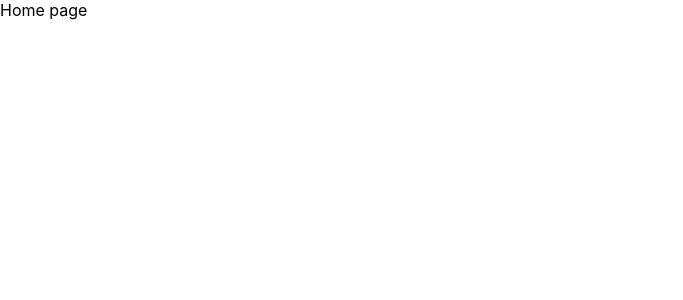
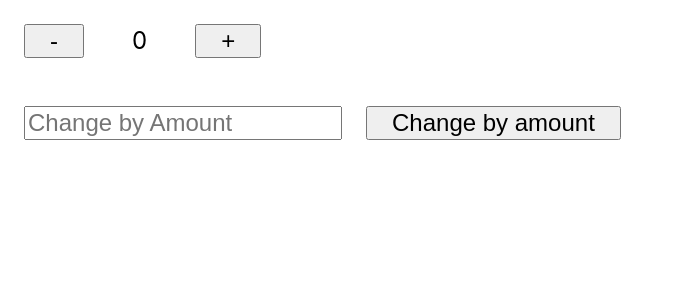
Before and after one commit to Ahmad5633/learning-react-js, a React (Create React App) app: page / in a window 1280 px wide. Shown: the top 300 px of the page, without its empty margins (0-683 px from the left). Built offline with nearby package versions, Linux system fonts and the light colour scheme.

Commit message:
Redux Implemented

```diff
--- a/package.json
+++ b/package.json
@@ -3,11 +3,13 @@
   "version": "0.1.0",
   "private": true,
   "dependencies": {
+    "@reduxjs/toolkit": "^2.2.6",
     "@testing-library/jest-dom": "^5.17.0",
     "@testing-library/react": "^13.4.0",
     "@testing-library/user-event": "^13.5.0",
     "react": "^18.3.1",
     "react-dom": "^18.3.1",
+    "react-redux": "^9.1.2",
     "react-router-dom": "^6.24.1",
     "react-scripts": "5.0.1",
     "web-vitals": "^2.1.4"
--- /dev/null
+++ b/src/components/changesByAmount.jsx
@@ -0,0 +1,10 @@
+import React from "react";
+
+export default function ChangesByAmount({ handleClick }) {
+  return (
+    <form onSubmit={handleClick}>
+      <input type="number" name="number" placeholder="Change by Amount" />
+      <button type="submit">Change by amount</button>
+    </form>
+  );
+}
--- /dev/null
+++ b/src/components/counterText.jsx
@@ -0,0 +1,5 @@
+import React from "react";
+
+export default function CounterText({ count }) {
+  return <text>{count}</text>;
+}
--- /dev/null
+++ b/src/components/decrementButton.jsx
@@ -0,0 +1,5 @@
+import React from "react";
+
+export default function DecrementButton({ handleClick }) {
+  return <button onClick={handleClick}>-</button>;
+}
--- /dev/null
+++ b/src/components/incrementButton.jsx
@@ -0,0 +1,5 @@
+import React from "react";
+
+export default function IncrementButton({ handleClick }) {
+  return <button onClick={handleClick}>+</button>;
+}
--- a/src/index.css
+++ b/src/index.css
@@ -11,3 +11,20 @@ code {
   font-family: source-code-pro, Menlo, Monaco, Consolas, 'Courier New',
     monospace;
 }
+
+button {
+  font-size: 1.5em;
+  margin: 1em;
+  padding-left: 1em;
+  padding-right: 1em;
+}
+
+text {
+  font-size: 1.5em;
+  padding: 1em;
+}
+
+input {
+  font-size: 1.5em;
+  margin-left: 1em;
+}
--- a/src/index.js
+++ b/src/index.js
@@ -1,17 +1,15 @@
-import React from 'react';
-import ReactDOM from 'react-dom/client';
-import './index.css';
-import App from './App';
-import reportWebVitals from './reportWebVitals';
+import React from "react";
+import ReactDOM from "react-dom/client";
+import "./index.css";
+import Counter from "./pages/counter";
+import { Provider } from "react-redux";
+import store from "./redux/store";
 
-const root = ReactDOM.createRoot(document.getElementById('root'));
+const root = ReactDOM.createRoot(document.getElementById("root"));
 root.render(
   <React.StrictMode>
-    <App />
+    <Provider store={store}>
+      <Counter />
+    </Provider>
   </React.StrictMode>
 );
-
-// If you want to start measuring performance in your app, pass a function
-// to log results (for example: reportWebVitals(console.log))
-// or send to an analytics endpoint. Learn more: https://bit.ly/CRA-vitals
-reportWebVitals();
--- /dev/null
+++ b/src/pages/counter.jsx
@@ -0,0 +1,43 @@
+import React from "react";
+import CounterText from "../components/counterText";
+import DecrementButton from "../components/decrementButton";
+import IncrementButton from "../components/incrementButton";
+import ChangesByAmount from "../components/changesByAmount";
+import { useSelector, useDispatch } from "react-redux";
+import { changeValue } from "../redux/app";
+
+export default function Counter() {
+  const dispatch = useDispatch();
+  const value = useSelector((state) => state.value);
+  // const [count, setCount] = React.useState(0)
+
+  const handleDecClick = () => {
+    // setCount(count - 1)
+    dispatch(changeValue(-1));
+  };
+
+  const handleIncClick = () => {
+    // setCount(count + 1)
+    dispatch(changeValue(1));
+  };
+
+  const handleAmountClick = (event) => {
+    event.preventDefault();
+    // checking if the input is a number
+    const amount = parseInt(event.target.number.value);
+    if (!isNaN(amount)) {
+      // setCount(count + amount)
+      dispatch(changeValue(amount));
+    }
+    event.target.number.value = "";
+  };
+
+  return (
+    <div>
+      <DecrementButton handleClick={handleDecClick} />
+      <CounterText count={value} />
+      <IncrementButton handleClick={handleIncClick} />
+      <ChangesByAmount handleClick={handleAmountClick} />
+    </div>
+  );
+}
--- /dev/null
+++ b/src/redux/app/index.js
@@ -0,0 +1,16 @@
+import { createSlice } from "@reduxjs/toolkit";
+
+const appSlice = createSlice({
+  name: "app",
+  initialState: {
+    value: 0,
+  },
+  reducers: {
+    changeValue: (state, action) => {
+      state.value += action.payload;
+    },
+  },
+});
+
+export const { changeValue } = appSlice.actions;
+export default appSlice.reducer;
--- /dev/null
+++ b/src/redux/store.js
@@ -0,0 +1,6 @@
+import { configureStore } from "@reduxjs/toolkit";
+import appReducer from "./app/index";
+
+export default configureStore({
+  reducer: appReducer,
+});
```
Also changed, not shown: 1 other file (tests, documents, lock files or other folders).
